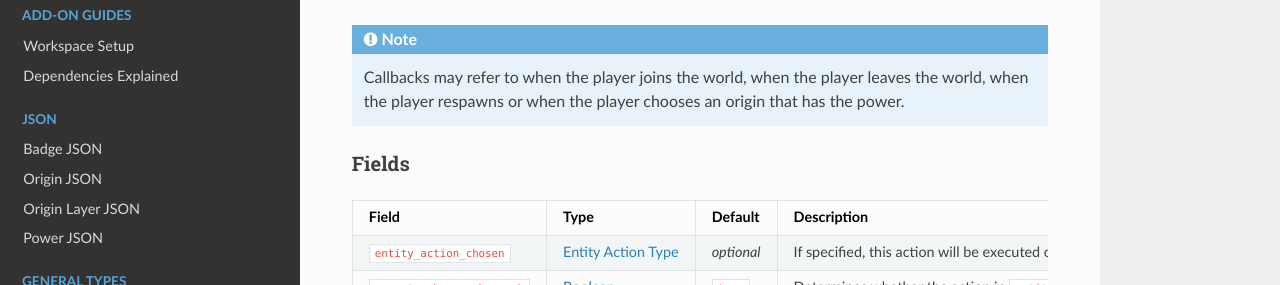
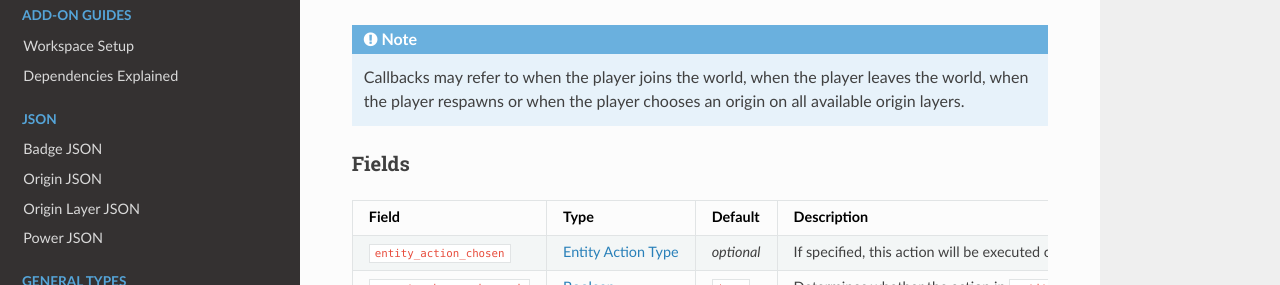
Before and after one commit to apace100/origins-docs, an MkDocs documentation site: the page built from docs/types/power_types/action_on_callback.md, in a window 1280 px wide and 900 px high. Shown: the part 280-565 px from the top of the window. Built offline with MkDocs 1.6.1, drawn with Linux system fonts in a browser that asks for light colours; nearby versions of some CDN libraries; some of the changed text lies outside the part shown.

Commit message:
Updated `action_on_callback.md` (Power Type) Did some more clarification

```diff
--- a/docs/types/power_types/action_on_callback.md
+++ b/docs/types/power_types/action_on_callback.md
@@ -13,19 +13,19 @@ Type ID: `origins:action_on_callback`
 
 !!! note
 
-    Callbacks may refer to when the player joins the world, when the player leaves the world, when the player respawns or when the player chooses an origin that has the power.
+    Callbacks may refer to when the player joins the world, when the player leaves the world, when the player respawns or when the player chooses an origin on all available origin layers.
 
 
 ### Fields
 
 Field  | Type | Default | Description
 -------|------|---------|-------------
-`entity_action_chosen` | [Entity Action Type](../entity_action_types.md) | _optional_ | If specified, this action will be executed on the player after the player finishes choosing an origin that has the power.
+`entity_action_chosen` | [Entity Action Type](../entity_action_types.md) | _optional_ | If specified, this action will be executed on the player after the player chooses an origin on all available origin layers.
 `execute_chosen_when_orb` | [Boolean](../data_types/boolean.md) | `true` | Determines whether the action in `entity_action_chosen` should be executed if the player also used an Orb of Origin item for choosing an origin.
 `entity_action_gained` | [Entity Action Type](../entity_action_types.md) | _optional_ | If specified, this action will be executed on the player when the power is added to the entity for the first time.
 `entity_action_lost` | [Entity Action Type](../entity_action_types.md) | _optional_ | If specified, this action will be executed on the player when the power is removed from the entity permanently.
 `entity_action_added` | [Entity Action Type](../entity_action_types.md) | _optional_ | If specified, this action will be executed on the player when the power is added to the entity. Joining a world adds each power back.
-`entity_action_removed` | [Entity Action Type](../entity_action_types.md) | _optional_ | If specified, this action will be executed on the player when the power is removed and right after the player respawns. Leaving a world removes each power.
+`entity_action_removed` | [Entity Action Type](../entity_action_types.md) | _optional_ | If specified, this action will be executed on the player when the power is removed from the entity and right after the player respawns. Leaving a world removes each power.
 `entity_action_respawned` | [Entity Action Type](../entity_action_types.md) | _optional_ | If specified, this action will be executed on the player right after the player respawns. This action will be executed after the action in `entity_action_removed`.
 
 
```
